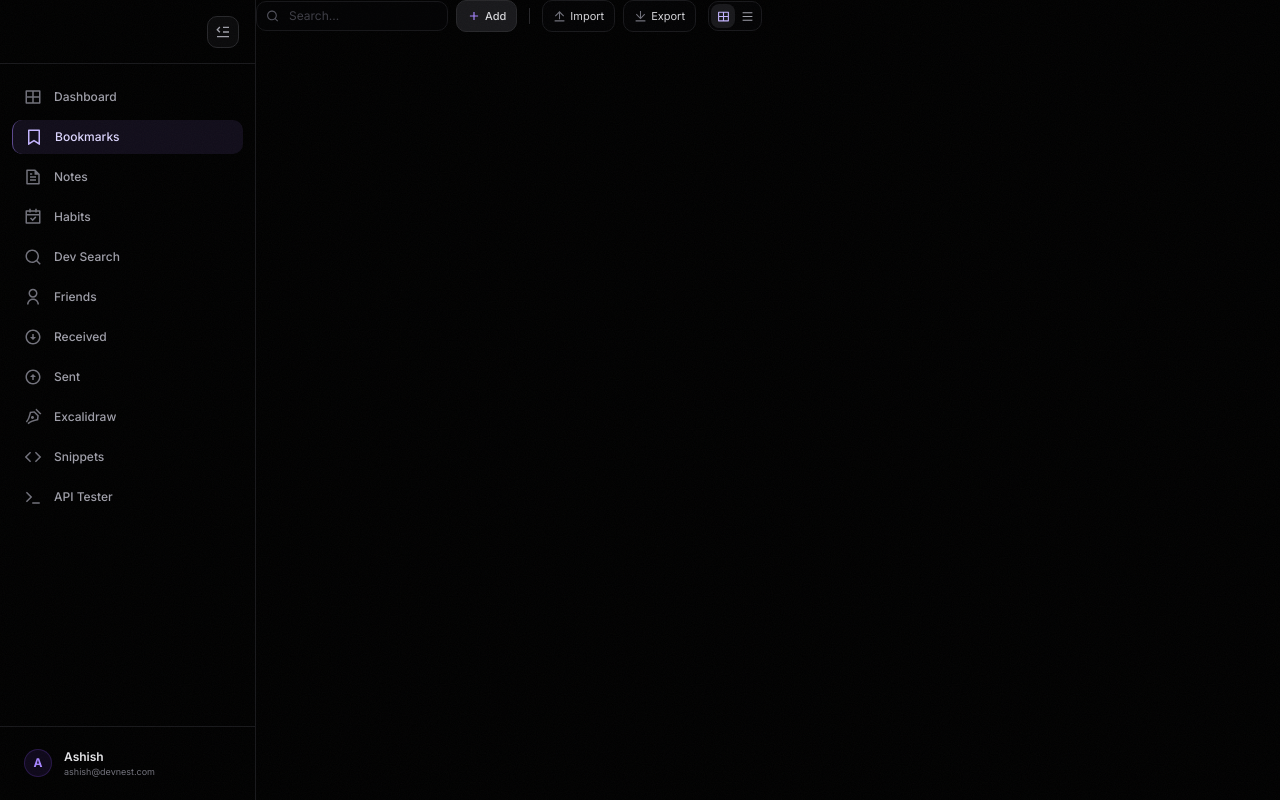
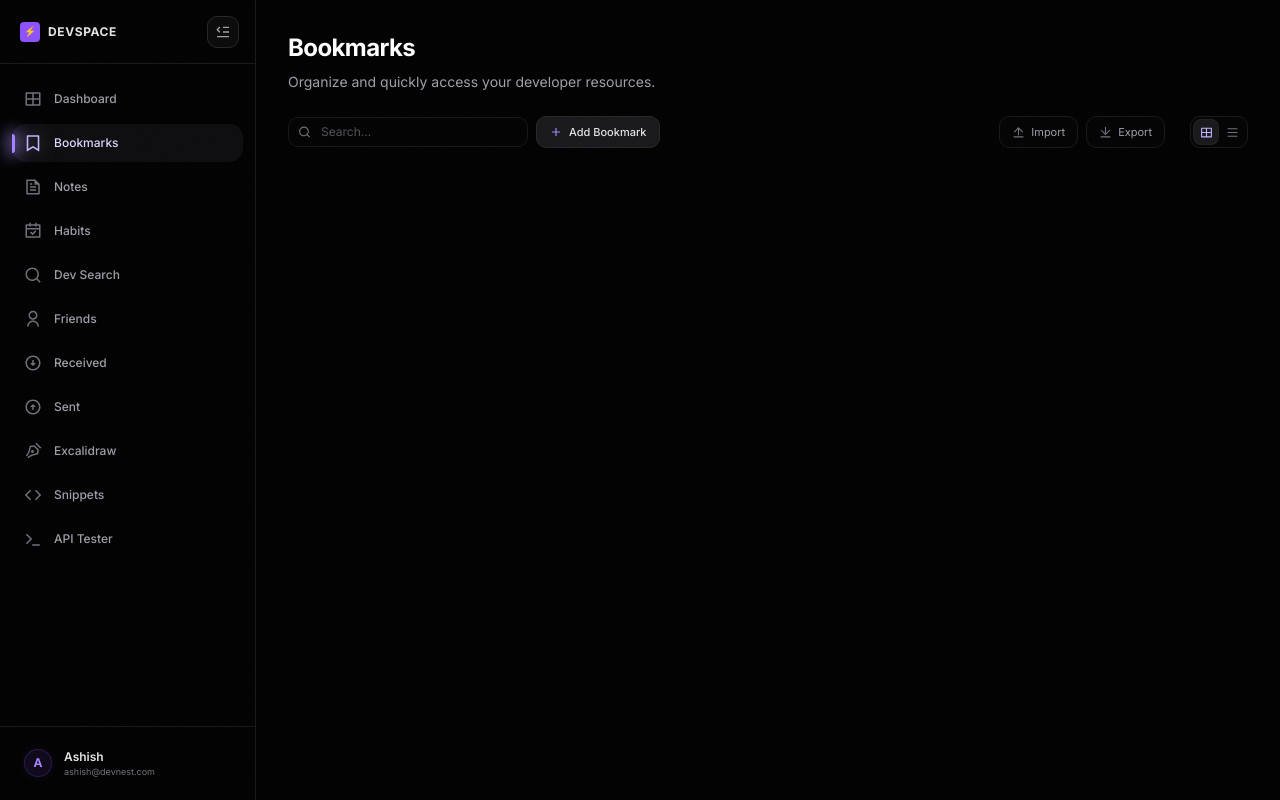
Before and after one commit to codezenashish/ryuk, a Next.js app: page /bookmarks in a window 1280 px wide. Built offline with nearby package versions, Linux system fonts and the light colour scheme.

Commit message:
feat: enhance BookmarksPage layout and add toolbar functionality; create dialog components for bookmark management

```diff
--- a/src/app/(dashboard)/bookmarks/page.tsx
+++ b/src/app/(dashboard)/bookmarks/page.tsx
@@ -1,7 +1,14 @@
 import BookmarksToolbar from "@/features/bookmarks/components/bookmark-toolbar";
 
 export default function BookmarksPage() {
-  return <div>
-    <BookmarksToolbar />
-  </div>;
+  return (
+    <div className="p-4 md:p-8 space-y-6">
+      <div className="space-y-2">
+        <h1 className="text-2xl font-bold tracking-tight text-white font-sans">Bookmarks</h1>
+        <p className="text-sm text-zinc-400">Organize and quickly access your developer resources.</p>
+      </div>
+
+      <BookmarksToolbar />
+    </div>
+  );
 }
--- a/src/components/dashboard/sidebar.tsx
+++ b/src/components/dashboard/sidebar.tsx
@@ -1,7 +1,7 @@
 "use client";
 
 import { useDashboardStore } from "@/store/useDashboard";
-import { useState, useEffect, useRef } from "react";
+import { useEffect, useRef } from "react";
 import Link from "next/link";
 import { usePathname } from "next/navigation";
 import { motion, AnimatePresence } from "framer-motion";
@@ -12,7 +12,8 @@ import { cn } from "@/lib/utils";
 export default function Sidebar() {
   const isCollapsed = useDashboardStore((state) => state.isCollapsed);
   const setIsCollapsed = useDashboardStore((state) => state.setIsCollapsed);
-  const activeTab = useDashboardStore((state) => state.setActiveTab);
+  const setActiveTab = useDashboardStore((state) => state.setActiveTab);
+
   const pathname = usePathname();
   const wasMobile = useRef<boolean | null>(null);
 
@@ -23,7 +24,6 @@ export default function Sidebar() {
       if (isMobileNow) {
         setIsCollapsed(true);
       } else {
-        // Only automatically expand if mounting on desktop or transitioning from mobile to desktop
         if (wasMobile.current === null || wasMobile.current === true) {
           setIsCollapsed(false);
         }
@@ -42,14 +42,30 @@ export default function Sidebar() {
     <motion.aside
       animate={{ width }}
       transition={{ type: "spring", stiffness: 350, damping: 35 }}
-      className="flex h-screen shrink-0 flex-col overflow-hidden border-r border-zinc-900 bg-black text-zinc-400"
+      className="flex h-screen shrink-0 flex-col overflow-hidden border-r border-zinc-900 bg-black text-zinc-400 select-none"
     >
       <div
         className={cn(
-          "flex h-16 items-center border-b border-zinc-900 px-4",
-          isCollapsed ? "justify-center" : "justify-end",
+          "flex h-16 shrink-0 items-center border-b border-zinc-900 px-4",
+          isCollapsed ? "justify-center" : "justify-between",
         )}
       >
+        {!isCollapsed && (
+          <motion.div
+            initial={{ opacity: 0, x: -10 }}
+            animate={{ opacity: 1, x: 0 }}
+            exit={{ opacity: 0, x: -10 }}
+            className="flex items-center gap-2 px-1"
+          >
+            <div className="flex h-5 w-5 items-center justify-center rounded bg-violet-500 text-[10px] font-black text-black">
+              ⚡
+            </div>
+            <span className="font-mono text-xs font-bold tracking-wider text-zinc-200 uppercase">
+              DevSpace
+            </span>
+          </motion.div>
+        )}
+
         <button
           onClick={() => setIsCollapsed(!isCollapsed)}
           className="flex h-8 w-8 cursor-pointer items-center justify-center rounded-lg border border-zinc-800 bg-zinc-900/40 text-zinc-400 transition-colors hover:border-zinc-700 hover:text-zinc-200"
@@ -62,7 +78,7 @@ export default function Sidebar() {
         </button>
       </div>
 
-      <nav className="flex-1 space-y-1.5 overflow-x-hidden overflow-y-auto px-3 py-4">
+      <nav className="flex-1 scrollbar-none space-y-1.5 overflow-x-hidden overflow-y-auto px-3 py-4">
         {navItems.map((item) => {
           const Icon = item.icon;
           const isActive =
@@ -72,28 +88,76 @@ export default function Sidebar() {
             <Link
               key={item.href}
               href={item.href}
+              onClick={() => setActiveTab(item.href)}
               className={cn(
-                "flex items-center gap-3 rounded-lg px-3 py-2 font-mono text-xs font-medium transition-all duration-150",
+                "group relative flex items-center gap-3 rounded-xl font-mono text-xs font-medium transition-all duration-300",
+                isCollapsed
+                  ? "mx-auto h-11 w-11 justify-center p-0"
+                  : "px-3 py-2.5",
                 isActive
-                  ? "border-l border-violet-400/50 bg-violet-400/10 text-violet-200"
+                  ? "bg-zinc-900/60 text-violet-200"
                   : "hover:bg-zinc-900/40 hover:text-zinc-100",
-                isCollapsed && "justify-center border-l-0 px-0",
               )}
+              title={isCollapsed ? item.label : undefined}
             >
-              <Icon
-                className={cn(
-                  "h-4.5 w-4.5 shrink-0",
-                  isActive ? "text-violet-300" : "text-zinc-500",
+              {isActive && (
+                <motion.div
+                  layoutId="activeGlowPipeIndicator"
+                  className="absolute top-1/4 left-0 h-1/2 w-[3px] rounded-r-full bg-violet-400 shadow-[0_0_15px_4px_rgba(167,139,250,0.65)]"
+                  transition={{ type: "spring", stiffness: 380, damping: 30 }}
+                />
+              )}
+
+              <div className="relative flex shrink-0 items-center justify-center">
+                <AnimatePresence>
+                  {isActive && (
+                    <motion.div
+                      initial={{ opacity: 0, scale: 0.7 }}
+                      animate={{ opacity: 1, scale: 1 }}
+                      exit={{ opacity: 0, scale: 0.7 }}
+                      transition={{ duration: 0.25 }}
+                      className="absolute -inset-4 -z-10 rounded-full opacity-40 mix-blend-screen blur-md group-hover:opacity-65"
+                      style={{
+                        background:
+                          "radial-gradient(circle at left, rgba(167,139,250,0.45) 0%, rgba(167,139,250,0) 70%)",
+                      }}
+                    />
+                  )}
+                </AnimatePresence>
+
+                {!isActive && (
+                  <div className="absolute inset-0 -z-10 -m-2 rounded-lg bg-white/5 opacity-0 transition-opacity duration-200 group-hover:opacity-100" />
                 )}
-              />
+
+                <Icon
+                  className={cn(
+                    "relative z-10 h-4.5 w-4.5 shrink-0 transition-all duration-300",
+                    isActive
+                      ? "scale-105 text-violet-300 drop-shadow-[0_0_8px_rgba(196,181,253,0.5)]"
+                      : "text-zinc-500 group-hover:text-zinc-300",
+                    isCollapsed && !isActive ? "group-hover:scale-110" : "",
+                  )}
+                />
+              </div>
+
               <AnimatePresence mode="wait" initial={false}>
                 {!isCollapsed && (
                   <motion.span
-                    initial={{ opacity: 0, width: 0 }}
-                    animate={{ opacity: 1, width: "auto" }}
-                    exit={{ opacity: 0, width: 0 }}
-                    transition={{ duration: 0.15 }}
-                    className="overflow-hidden whitespace-nowrap"
+                    initial={{
+                      opacity: 0,
+                      width: 0,
+                      filter: "blur(4px)",
+                      x: -6,
+                    }}
+                    animate={{
+                      opacity: 1,
+                      width: "auto",
+                      filter: "blur(0px)",
+                      x: 0,
+                    }}
+                    exit={{ opacity: 0, width: 0, filter: "blur(4px)", x: -6 }}
+                    transition={{ duration: 0.18 }}
+                    className="flex-1 overflow-hidden whitespace-nowrap"
                   >
                     {item.label}
                   </motion.span>
@@ -104,16 +168,17 @@ export default function Sidebar() {
         })}
       </nav>
 
-      <div className="border-t border-zinc-900 p-4">
+      <div className="shrink-0 border-t border-zinc-900 p-4">
         <div
           className={cn(
-            "flex items-center gap-3 rounded-lg px-2 py-1.5 transition-colors hover:bg-zinc-900/30",
+            "flex cursor-pointer items-center gap-3 rounded-xl px-2 py-1.5 transition-colors hover:bg-zinc-900/30",
             isCollapsed && "justify-center px-0",
           )}
         >
-          <div className="flex h-7 w-7 shrink-0 items-center justify-center rounded-full border border-violet-500/20 bg-violet-500/10 text-xs font-bold text-violet-400">
+          <div className="flex h-7 w-7 shrink-0 items-center justify-center rounded-full border border-violet-500/20 bg-violet-500/10 text-xs font-bold text-violet-400 shadow-[0_0_10px_rgba(139,92,246,0.1)]">
             A
           </div>
+
           <AnimatePresence mode="wait" initial={false}>
             {!isCollapsed && (
               <motion.div
--- a/src/features/bookmarks/components/bookmark-toolbar.tsx
+++ b/src/features/bookmarks/components/bookmark-toolbar.tsx
@@ -30,62 +30,61 @@ export default function BookmarksResponsiveToolbar() {
   }, []);
 
   return (
-    <div className="flex items-center gap-2 font-mono text-zinc-300">
+    <div className="flex w-full items-center justify-between gap-4 font-mono text-zinc-300">
 
-      {/* ========================================================= */}
-      {/* 1. SEARCH BAR (Visible Everywhere - Responsive Width)   */}
-      {/* ========================================================= */}
-      <div className="relative group">
+      {/* Left side: Search and Add */}
+      <div className="flex flex-1 items-center gap-2">
+        {/* Search Bar */}
+        <div className="relative group flex-1 max-w-[200px] md:max-w-[240px]">
           <RiSearchLine
             size={13}
-          className="absolute left-2.5 top-1/2 -translate-y-1/2 text-zinc-600 group-focus-within:text-violet-400 transition-colors"
+            className="absolute left-2.5 top-1/2 -translate-y-1/2 text-zinc-500 group-focus-within:text-violet-400 transition-colors"
           />
           <input
             type="text"
             value={searchQuery}
             onChange={(e) => setSearchQuery(e.target.value)}
             placeholder="Search..."
-          className="w-36 md:w-48 rounded-lg border border-zinc-900 bg-zinc-950/40 py-1.5 pl-8 pr-3 text-xs text-zinc-300 outline-none transition-all placeholder:text-zinc-700 focus:w-44 md:focus:w-60 focus:border-zinc-800 focus:bg-zinc-950"
+            className="w-full rounded-lg border border-zinc-900 bg-zinc-950/40 py-1.5 pl-8 pr-3 text-xs text-zinc-300 outline-none transition-all placeholder:text-zinc-600 focus:border-violet-500/30 focus:bg-zinc-950/80 focus:ring-1 focus:ring-violet-500/20"
           />
         </div>
 
-      {/* ========================================================= */}
-      {/* 2. ADD BUTTON (Visible Everywhere)                       */}
-      {/* ========================================================= */}
+        {/* Add Button */}
         <button
           title="Add Bookmark"
-        className="flex h-8 items-center gap-1 rounded-lg bg-zinc-900 border border-zinc-800 px-2.5 text-[11px] font-medium text-zinc-300 hover:text-zinc-100 hover:border-zinc-700 transition-all active:scale-95 cursor-pointer shrink-0"
+          className="flex h-8 items-center gap-1.5 rounded-lg bg-zinc-900 border border-zinc-800 px-3 text-[11px] font-medium text-zinc-200 hover:text-white hover:border-zinc-700 hover:bg-zinc-900/80 transition-all active:scale-95 cursor-pointer shrink-0"
         >
           <RiAddLine size={14} className="text-violet-400" />
-        <span className="hidden sm:inline">Add</span>
+          <span className="hidden sm:inline">Add Bookmark</span>
         </button>
+      </div>
 
-      {/* ========================================================= */}
-      {/* 3. DESKTOP ONLY CONTROLS (Hidden on Mobile md:flex)      */}
-      {/* ========================================================= */}
+      {/* Right side: Actions / More menu */}
+      <div className="flex items-center gap-2">
+        {/* Desktop Controls (Hidden on Mobile) */}
         <div className="hidden md:flex items-center gap-2">
-        {/* Separator */}
-        <div className="h-4 w-[1px] bg-zinc-800 mx-1" />
-
           {/* Import */}
-        <button className="flex h-8 items-center gap-1 rounded-lg border border-zinc-900 bg-zinc-950/40 px-2.5 text-[11px] hover:text-zinc-100 hover:border-zinc-800 transition-colors cursor-pointer">
+          <button className="flex h-8 items-center gap-1.5 rounded-lg border border-zinc-900 bg-zinc-950/40 px-3 text-[11px] text-zinc-400 hover:text-zinc-200 hover:border-zinc-800 transition-colors cursor-pointer">
             <RiUploadLine size={13} className="text-zinc-500" />
             <span>Import</span>
           </button>
 
           {/* Export */}
-        <button className="flex h-8 items-center gap-1 rounded-lg border border-zinc-900 bg-zinc-950/40 px-2.5 text-[11px] hover:text-zinc-100 hover:border-zinc-800 transition-colors cursor-pointer">
+          <button className="flex h-8 items-center gap-1.5 rounded-lg border border-zinc-900 bg-zinc-950/40 px-3 text-[11px] text-zinc-400 hover:text-zinc-200 hover:border-zinc-800 transition-colors cursor-pointer">
             <RiDownloadLine size={13} className="text-zinc-500" />
             <span>Export</span>
           </button>
 
+          {/* Separator */}
+          <div className="h-4 w-[1px] bg-zinc-850 mx-1" />
+
           {/* Layout Switcher */}
-        <div className="flex items-center rounded-lg border border-zinc-900 bg-zinc-950/40 p-0.5 ml-1">
+          <div className="flex items-center rounded-lg border border-zinc-900 bg-zinc-950/40 p-0.5">
             <button
               onClick={() => setViewType("grid")}
               className={cn(
-              "flex h-6 w-6 items-center justify-center rounded-md text-zinc-400 transition-all cursor-pointer",
-              viewType === "grid" ? "bg-zinc-900 text-violet-300" : "hover:text-zinc-200"
+                "flex h-6.5 w-6.5 items-center justify-center rounded-md text-zinc-500 transition-all cursor-pointer",
+                viewType === "grid" ? "bg-zinc-900 text-violet-300 border border-zinc-800/50" : "hover:text-zinc-300"
               )}
             >
               <RiLayoutGridLine size={13} />
@@ -93,8 +92,8 @@ export default function BookmarksResponsiveToolbar() {
             <button
               onClick={() => setViewType("list")}
               className={cn(
-              "flex h-6 w-6 items-center justify-center rounded-md text-zinc-400 transition-all cursor-pointer",
-              viewType === "list" ? "bg-zinc-900 text-violet-300" : "hover:text-zinc-200"
+                "flex h-6.5 w-6.5 items-center justify-center rounded-md text-zinc-500 transition-all cursor-pointer",
+                viewType === "list" ? "bg-zinc-900 text-violet-300 border border-zinc-800/50" : "hover:text-zinc-300"
               )}
             >
               <RiMenuLine size={13} />
@@ -102,9 +101,7 @@ export default function BookmarksResponsiveToolbar() {
           </div>
         </div>
 
-      {/* ========================================================= */}
-      {/* 4. MOBILE ONLY: MORE OPTIONS MENU (Hidden on Desktop)    */}
-      {/* ========================================================= */}
+        {/* Mobile More Options Dropdown */}
         <div className="relative md:hidden flex items-center" ref={menuRef}>
           <button
             onClick={() => setIsMenuOpen(!isMenuOpen)}
@@ -119,49 +116,48 @@ export default function BookmarksResponsiveToolbar() {
             <RiMore2Fill size={14} />
           </button>
 
-        {/* Responsive Mobile Dropdown */}
+          {/* Dropdown Menu */}
           {isMenuOpen && (
-          <div className="absolute right-0 top-10 z-50 w-44 rounded-xl border border-zinc-800 bg-zinc-950 p-1.5 shadow-xl shadow-black/80 animate-in fade-in slide-in-from-top-2 duration-150">
-
-            {/* Dropdown Section: Layout Switcher */}
+            <div className="absolute right-0 top-9.5 z-50 w-44 rounded-xl border border-zinc-800/80 bg-zinc-950/95 p-1.5 shadow-xl shadow-black/80 backdrop-blur-md animate-in fade-in slide-in-from-top-2 duration-150">
+              {/* Dropdown Section: Layout */}
               <div className="flex items-center justify-between px-2.5 py-1.5 border-b border-zinc-900 mb-1">
-              <span className="text-[10px] text-zinc-500 uppercase tracking-wider">Layout</span>
-              <div className="flex border border-zinc-800 rounded-md p-0.5 bg-black">
+                <span className="text-[9px] font-semibold text-zinc-500 uppercase tracking-wider">Layout</span>
+                <div className="flex border border-zinc-900 rounded-md p-0.5 bg-black">
                   <button
                     onClick={() => { setViewType("grid"); setIsMenuOpen(false); }}
-                  className={cn("px-2 py-0.5 rounded text-[10px]", viewType === "grid" ? "bg-zinc-900 text-violet-300" : "text-zinc-500")}
+                    className={cn("px-2 py-0.5 rounded text-[9px] font-medium transition-colors", viewType === "grid" ? "bg-zinc-900 text-violet-300" : "text-zinc-650 hover:text-zinc-400")}
                   >
                     Grid
                   </button>
                   <button
                     onClick={() => { setViewType("list"); setIsMenuOpen(false); }}
-                  className={cn("px-2 py-0.5 rounded text-[10px]", viewType === "list" ? "bg-zinc-900 text-violet-300" : "text-zinc-500")}
+                    className={cn("px-2 py-0.5 rounded text-[9px] font-medium transition-colors", viewType === "list" ? "bg-zinc-900 text-violet-300" : "text-zinc-650 hover:text-zinc-400")}
                   >
                     Row
                   </button>
                 </div>
               </div>
 
-            {/* Dropdown Action: Import */}
+              {/* Import */}
               <button
                 onClick={() => setIsMenuOpen(false)}
-              className="flex w-full items-center gap-2.5 rounded-lg px-2.5 py-2 text-left text-xs text-zinc-400 hover:bg-zinc-900 hover:text-zinc-200 transition-colors cursor-pointer"
+                className="flex w-full items-center gap-2.5 rounded-lg px-2.5 py-2 text-left text-xs text-zinc-400 hover:bg-zinc-900/50 hover:text-zinc-200 transition-colors cursor-pointer"
               >
-              <RiUploadLine size={14} className="text-zinc-600" />
+                <RiUploadLine size={14} className="text-zinc-500" />
                 <span>Import Data</span>
               </button>
 
-            {/* Dropdown Action: Export */}
+              {/* Export */}
               <button
                 onClick={() => setIsMenuOpen(false)}
-              className="flex w-full items-center gap-2.5 rounded-lg px-2.5 py-2 text-left text-xs text-zinc-400 hover:bg-zinc-900 hover:text-zinc-200 transition-colors cursor-pointer"
+                className="flex w-full items-center gap-2.5 rounded-lg px-2.5 py-2 text-left text-xs text-zinc-400 hover:bg-zinc-900/50 hover:text-zinc-200 transition-colors cursor-pointer"
               >
-              <RiDownloadLine size={14} className="text-zinc-600" />
+                <RiDownloadLine size={14} className="text-zinc-500" />
                 <span>Export Data</span>
               </button>
-
             </div>
           )}
+        </div>
       </div>
 
     </div>
--- /dev/null
+++ b/src/features/bookmarks/components/import-dialog.tsx
@@ -0,0 +1,3 @@
+export default function ImportDialog() {
+  return <div></div>;
+}
```
Also changed, not shown: src/features/bookmarks/components/add-dialog.tsx (added, +7 -0 lines), src/features/bookmarks/components/editall-dialog.tsx (added, +7 -0 lines), src/features/bookmarks/components/export-dialog.tsx (added, +7 -0 lines). Lines whose indentation alone changed are shown as unchanged.
